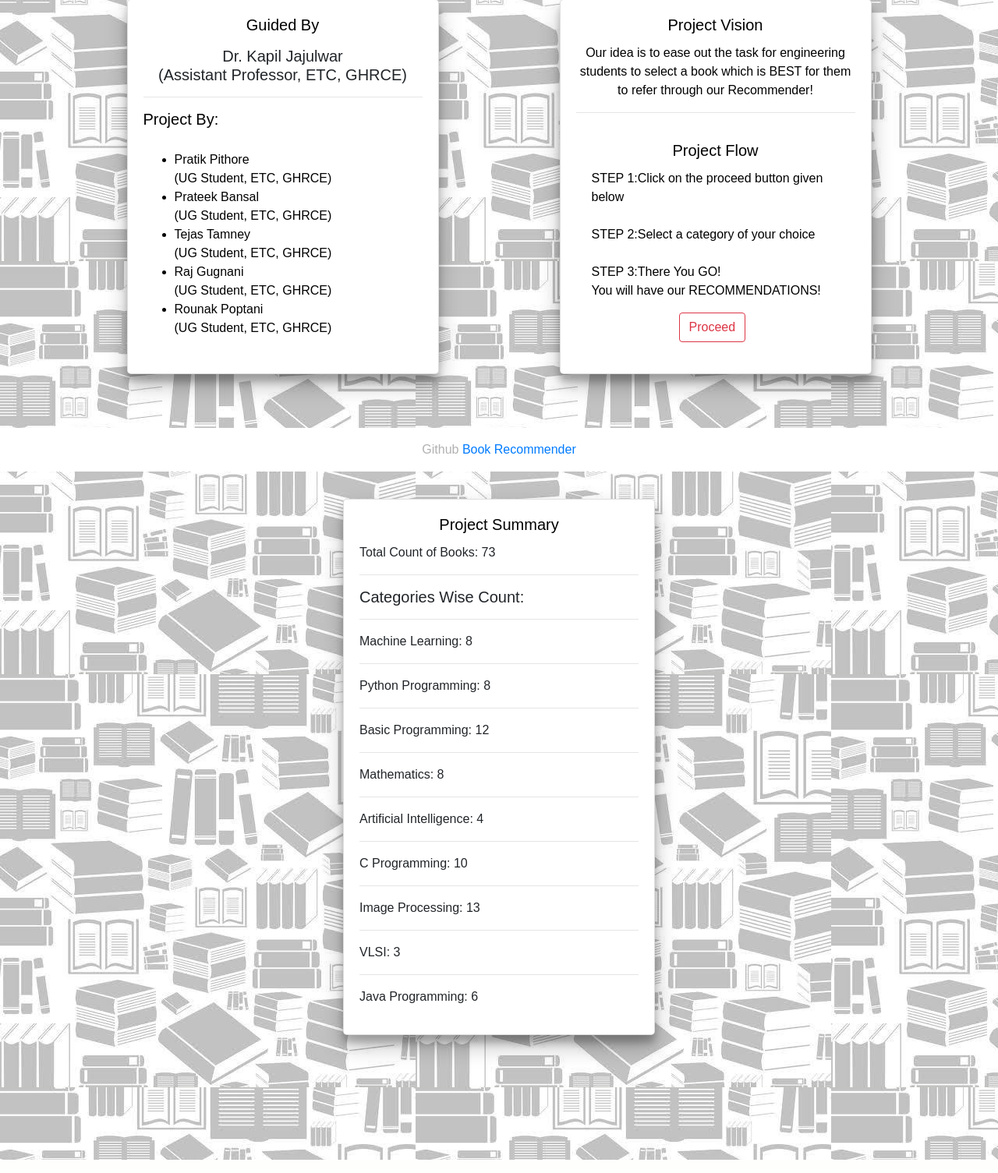
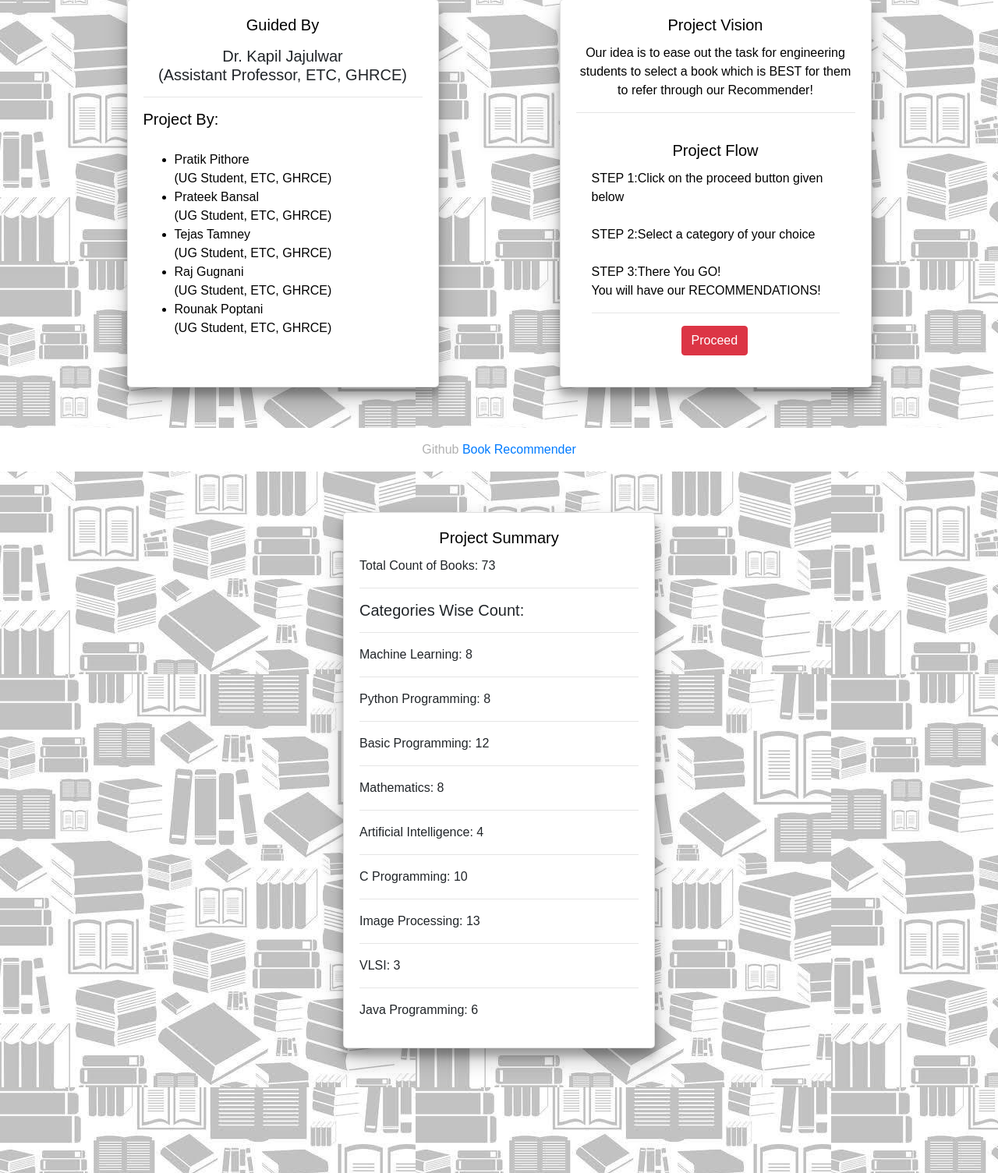
Before and after one commit to Pratik-sys/book-recommender, a Flask app: page /display in a window 1280 px wide. Shown: the part 195-1700 px from the top of the page at 78% size. Run offline with Flask 2, Linux system fonts and the light colour scheme; some libraries are stand-ins or nearby versions; some web fonts are replaced.

Commit message:
change the button class

```diff
--- a/bookrecommender/templates/display.html
+++ b/bookrecommender/templates/display.html
@@ -73,8 +73,9 @@
               You will have our
               RECOMMENDATIONS!
            </p>
+           <hr>
            <a href="{{url_for('home')}}">
-            <button type="button" class="btn btn-outline-danger" style="margin-left: 7rem;">Proceed</button>
+            <button type="button" class="btn btn-danger" style="margin-left: 115px;">Proceed</button>
            </a>
           </div>
         </div>
--- a/bookrecommender/templates/home.html
+++ b/bookrecommender/templates/home.html
@@ -178,7 +178,7 @@
         <li class="list-group-item" style="background-color: white; ">Rating:{{row[4]}}</li>
       </ul>
       <div class="card-body">
-        <a href="{{row[9]}}" class="btn btn-outline-danger">Buy Here</a>
+        <a href="{{row[9]}}" class="btn btn-danger">Buy Here</a>
       </div>
     </div>
     {%endfor%}
```
